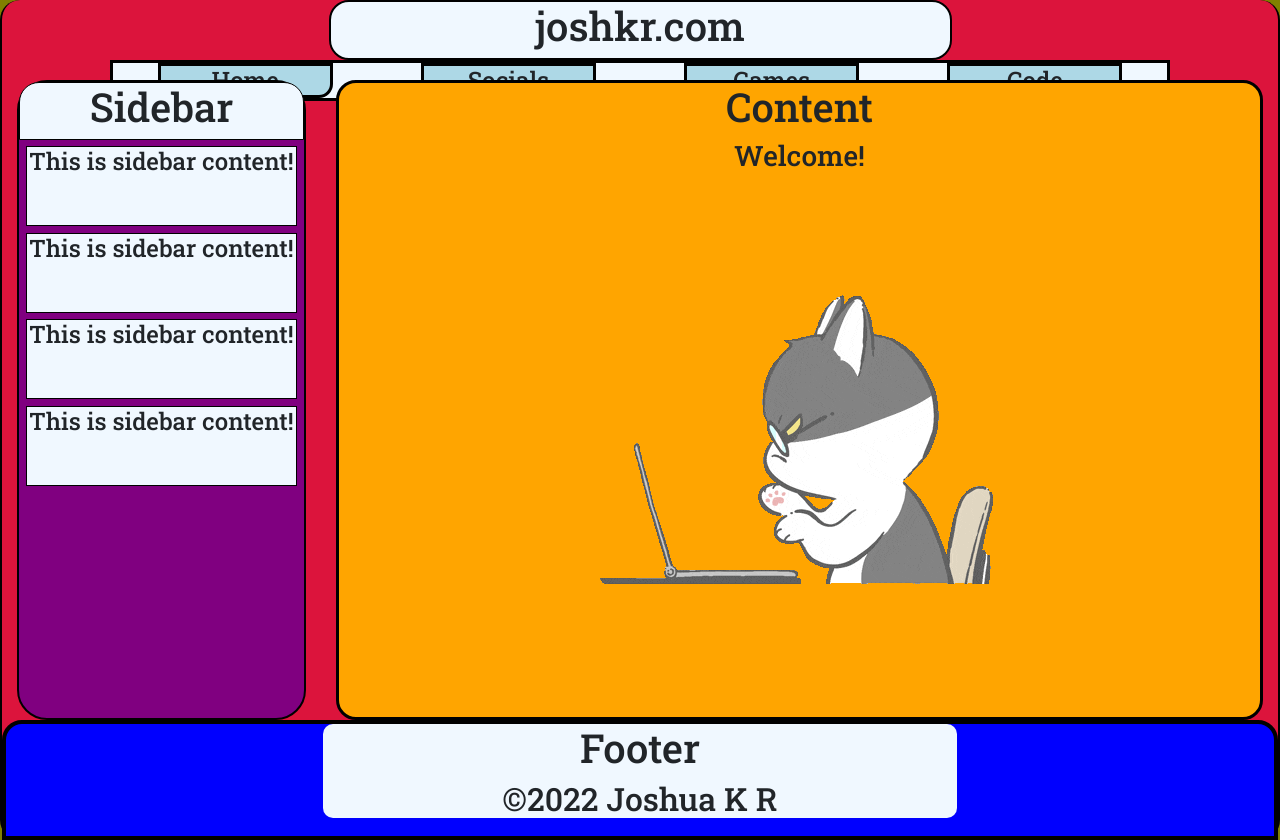
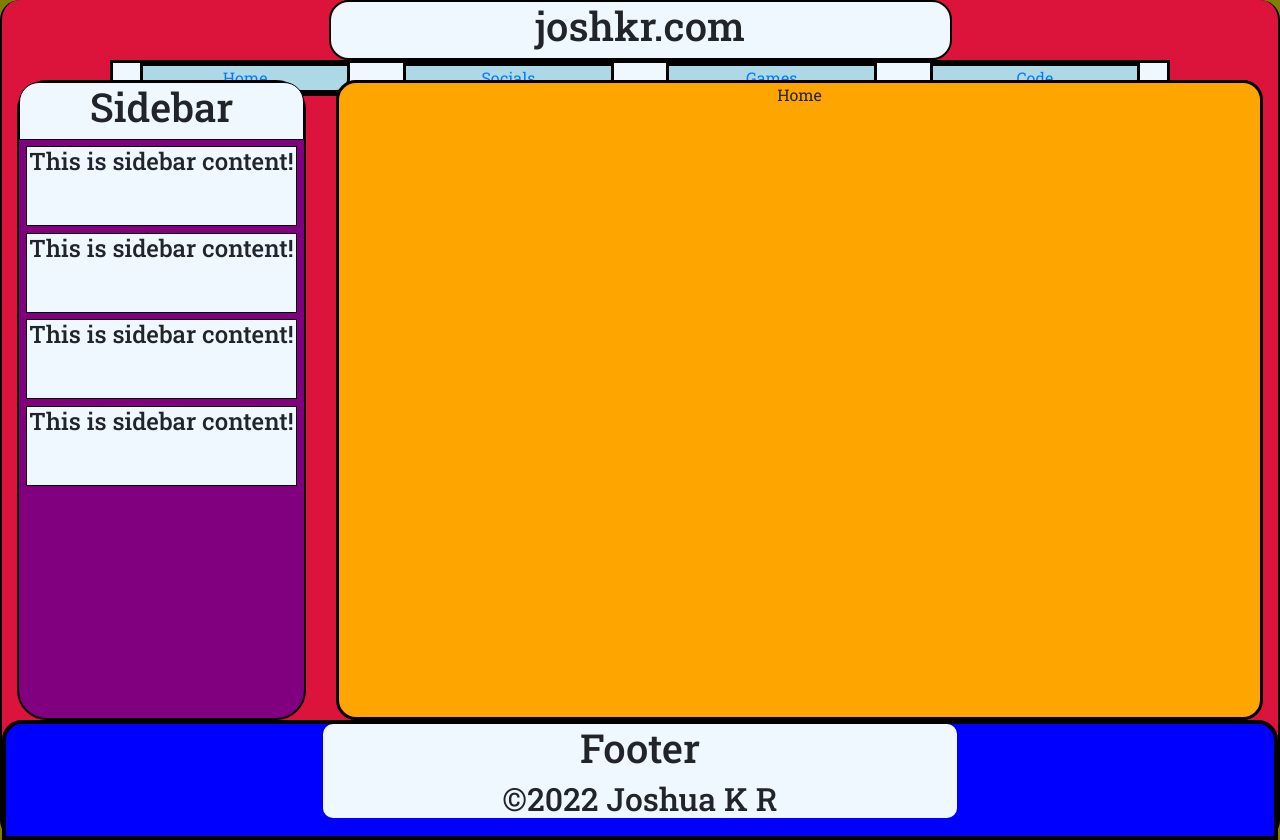
Before and after one commit to jkreal/joshkr, a React (Create React App) app: page / in a window 1280 px wide. Built offline with nearby package versions, Linux system fonts and the light colour scheme.

Commit message:
Added react-router-dom to project, links on top now effect the content in the center

```diff
--- /dev/null
+++ b/src/Components/Dashboard/Content/Code.jsx
@@ -0,0 +1,14 @@
+import React, { Component } from 'react';
+
+
+class Code extends Component {
+    constructor(props) {
+        super(props);
+    }
+    state = {  }
+    render() {
+        return ( <div>Code</div> );
+    }
+}
+
+export default Code;
--- a/src/Components/Dashboard/Content/Content.jsx
+++ b/src/Components/Dashboard/Content/Content.jsx
@@ -1,15 +1,21 @@
 import React, { Component } from 'react';
 import { Row, Col } from "react-bootstrap";
 import cat from "../../../Assets/Pics/cat-gray.gif"
+
+import { Home, Code, Games, Socials } from "../Content";
+
+import {BrowserRouter as Router, Routes, Route, Link} from "react-router-dom";
 
 class Content extends Component {
     state = {  }
     render() {
         return (<div className="content">
-            <Row><Col><h1>Content</h1></Col></Row>
-            <Row><Col><h3>Welcome!</h3></Col></Row>
-            <Row className="main-img"><Col><img className="image" src={cat} alt="catatwork" /></Col></Row>
-
+            <Routes>
+                <Route path="/" element={<Home/>}></Route>
+                <Route path="/code" element={<Code/>}></Route>
+                <Route path="/games" element={<Games/>}></Route>
+                <Route path="/socials" element={<Socials/>}></Route>
+            </Routes>
         </div>);
     }
 }
--- /dev/null
+++ b/src/Components/Dashboard/Content/Games.jsx
@@ -0,0 +1,14 @@
+import React, { Component } from 'react';
+
+
+class Games extends Component {
+    constructor(props) {
+        super(props);
+    }
+    state = {  }
+    render() {
+        return ( <div>Games</div> );
+    }
+}
+
+export default Games;
--- /dev/null
+++ b/src/Components/Dashboard/Content/Home.jsx
@@ -0,0 +1,14 @@
+import React, { Component } from 'react';
+
+
+class Home extends Component {
+    constructor(props) {
+        super(props);
+    }
+    state = {  }
+    render() {
+        return ( <div>Home</div> );
+    }
+}
+
+export default Home;
--- /dev/null
+++ b/src/Components/Dashboard/Content/Socials.jsx
@@ -0,0 +1,14 @@
+import React, { Component } from 'react';
+
+
+class Socials extends Component {
+    constructor(props) {
+        super(props);
+    }
+    state = {  }
+    render() {
+        return ( <div>Socials</div> );
+    }
+}
+
+export default Socials;
--- a/src/Components/Dashboard/Content/index.js
+++ b/src/Components/Dashboard/Content/index.js
@@ -1 +1,5 @@
-export { default } from "./Content"
+export { default as Content } from "./Content";
+export { default as Code } from "./Code";
+export { default as Games } from "./Games";
+export { default as Home } from "./Home";
+export { default as Socials } from "./Socials";
--- a/src/Components/Dashboard/Dashboard.css
+++ b/src/Components/Dashboard/Dashboard.css
@@ -83,7 +83,7 @@ body {
 .link {
   background-color: lightblue;
   border: 3px solid black;
-  width: 75%;
+  width: 20%;
   margin: auto;
 
   border-bottom-right-radius: 14px;
--- a/src/Components/Dashboard/Dashboard.jsx
+++ b/src/Components/Dashboard/Dashboard.jsx
@@ -4,9 +4,10 @@ import "./DashboardQueries.css";
 import { Sidebar, SidebarButton } from "./Sidebar";
 import { Header } from "./Header";
 import Footer from "./Footer";
-import Content from "./Content";
+import { Content } from "./Content";
 
 import { Container, Row, Col } from "react-bootstrap";
+import { BrowserRouter as Router } from "react-router-dom";
 
 class Dashboard extends React.Component {
   constructor() {
@@ -94,6 +95,7 @@ class Dashboard extends React.Component {
   render() {
     return (
       <Container fluid className="dashboard">
+        <Router>
           <Row>
             <Col>
               <Header />
@@ -190,6 +192,7 @@ class Dashboard extends React.Component {
           <Row>
             <Footer />
           </Row>
+        </Router>
       </Container>
     );
   }
--- a/src/Components/Dashboard/Header/Header.jsx
+++ b/src/Components/Dashboard/Header/Header.jsx
@@ -1,19 +1,31 @@
-import React, { Component } from 'react';
-import { Row } from 'react-bootstrap';
-import Link from "../Header/Link.jsx";
+import React, { Component } from "react";
+import { Row } from "react-bootstrap";
+
+import { Link } from "react-router-dom";
 
 class Header extends Component {
-    state = {  }
+  state = {};
   links = ["Home", "Socials", "Games", "Code"];
   render() {
-        return (<div className="header">
-            <div className="header-title"><h1>joshkr.com</h1></div>
+    return (
+      <div className="header">
+        <div className="header-title">
+          <h1>joshkr.com</h1>
+        </div>
         <Row className="header-navbar">
-                {this.links.map((link, i ) => {
-                    return(<Link key={i + "nav"} link={this.links[i]}/>)
+          {this.links.map((link, i) => {
+            return (
+              <Link
+                className="link"
+                to={link.toLowerCase() === "home" ? "/" : link.toLowerCase()}
+              >
+                {link}
+              </Link>
+            );
           })}
         </Row>
-        </div>);
+      </div>
+    );
   }
 }
 
--- a/src/Components/Dashboard/Header/Link.jsx
+++ /dev/null
@@ -1,8 +0,0 @@
-import React from 'react';
-import {Col, Row} from "react-bootstrap";
-
-function Link(props) {
-    return ( <Col key={props.i}><h4 className="link">{props.link}</h4></Col> );
-}
-
-export default Link;
--- a/src/Components/Dashboard/Header/index.js
+++ b/src/Components/Dashboard/Header/index.js
@@ -1,2 +1 @@
 export { default as Header } from "./Header";
-export { default as Link } from "./Link";
```
Lines whose indentation alone changed are shown as unchanged.
